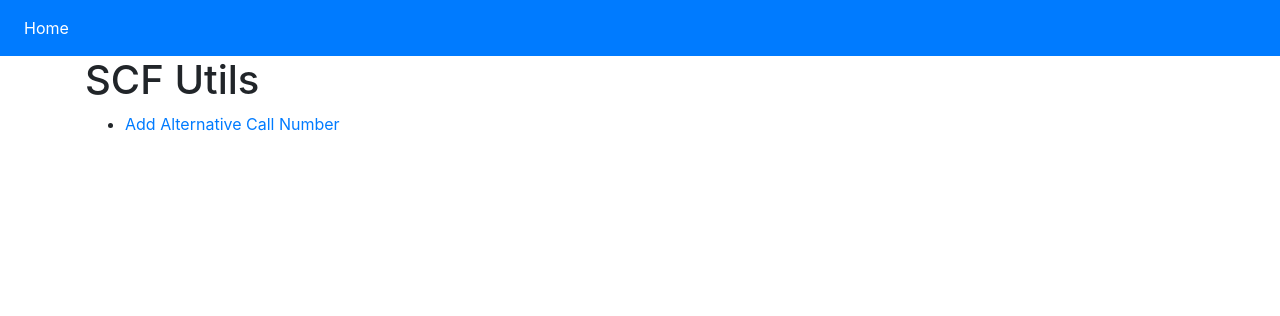
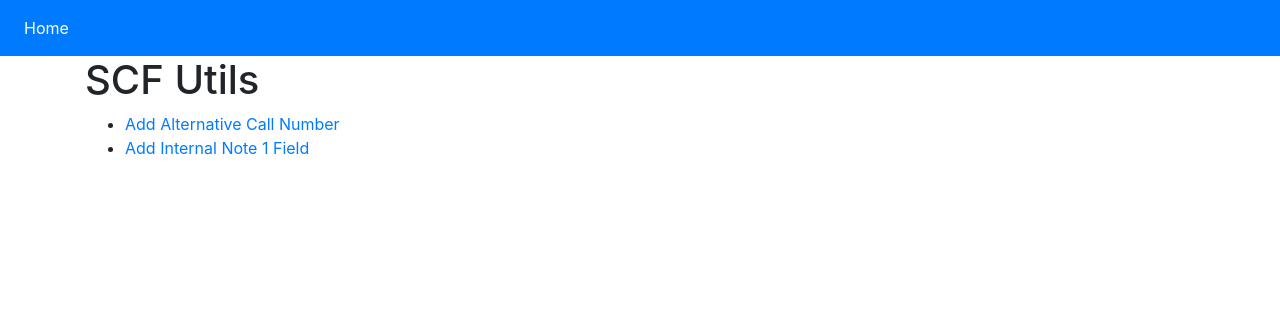
Before and after one commit to WRLC/scf-utils, a Flask app: page / in a window 1280 px wide. Shown: the top 316 px of the page. Run offline with Flask 2, Linux system fonts and the light colour scheme; some libraries are stand-ins or nearby versions.

Commit message:
Adding internal notes features and new html to support that

```diff
--- a/app.py
+++ b/app.py
@@ -62,12 +62,12 @@ def logout():
 
 @app.route('/add-alt-call')
 def add_alt_call():
-    return render_template('find_item.html')
+    return render_template('find_alt_call_item.html')
 
 @app.route('/add-alt-call/add-call', methods=['POST'])
 def get_new_call():
     barcode = request.form['barcode']
-    return render_template('update_item.html', barcode=barcode)
+    return render_template('update_alt_call_item.html', barcode=barcode)
 
 @app.route('/add-alt-call/update', methods=['POST'])
 def update_alt_call():
@@ -88,9 +88,10 @@ def update_alt_call():
     ac_type = root.find('.//item_data/alternative_call_number_type')
     ac_type.attrib['desc'] = "Other scheme"
     ac_type.text = "8"
+    #try to post the modified item record back up to Alma or return an error
     item_link = root.attrib['link']
     updated_item = ET.tostring(root, encoding="utf-8")
-    #try to post the modified item record back up to Alma or return an error
+
     try:
         _alma_put(item_link, payload=updated_item)
     except requests.exceptions.RequestException as e:
@@ -99,8 +100,46 @@ def update_alt_call():
     # save the result of the post transaction as a message to be displayed on the next page
     flash("Changed alt call for item {} to {}".format(barcode, new_alt_call))
     return redirect(url_for('add_alt_call'))
+# begin add internal note functions
+@app.route('/add-int-note')
+def add_int_note():
+    return render_template('find_int_note_item.html')
 
+@app.route('/add-int-note/add-note', methods=['POST'])
+def get_new_note():
+    barcode = request.form['barcode']
+    return render_template('update_int_note_item.html', barcode=barcode)
+
+@app.route('/add-int-note/update', methods=['POST'])
+def update_int_note():
+    # collect barcodes from form on previous page
+    barcode = request.form['barcode']
+    new_int_note = request.form['int-note']
+    # try to find the item in alma or return an error
+    try:
+        item = _alma_get(app.config['API_HOST'] + app.config['GET_BY_BARCODE'].format(barcode))
+    except requests.exceptions.RequestException as e:
+        return e.args[0]
+
+    # parse the item as XML
+    root = ET.fromstring(item)
+    # update int note
+    root.find('.//item_data/internal_note_1').text = new_int_note
+    #try to post the modified item record back up to Alma or return an error
+    item_link = root.attrib['link']
+    updated_item = ET.tostring(root, encoding="utf-8")
+
+    try:
+        _alma_put(item_link, payload=updated_item)
+    except requests.exceptions.RequestException as e:
+        return e.args[0]
+
+    # save the result of the post transaction as a message to be displayed on the next page
+    flash("Changed internal note 1 for item {} to {}".format(barcode, new_int_note))
+    return redirect(url_for('add_int_note'))
 @app.route('/test/<item>')
+
+#end internal note functions
 def fetch(item):
     record = _alma_get(app.config['API_HOST'] + app.config['GET_BY_BARCODE'].format(item))
     return record
--- a/templates/index.html
+++ b/templates/index.html
@@ -3,6 +3,7 @@
 {% block content %}
     <h1>SCF Utils</h1>
     <ul>
-        <li><a href="{{ url_for('add_alt_call') }}">Add Alternative Call Number</a></href>
+        <li><a href="{{ url_for('add_alt_call') }}">Add Alternative Call Number</a>
+        <li><a href="{{ url_for('add_int_note') }}">Add Internal Note 1 Field</a>
     </ul>
 {% endblock %}
```
Also changed, not shown: 1 other file.
